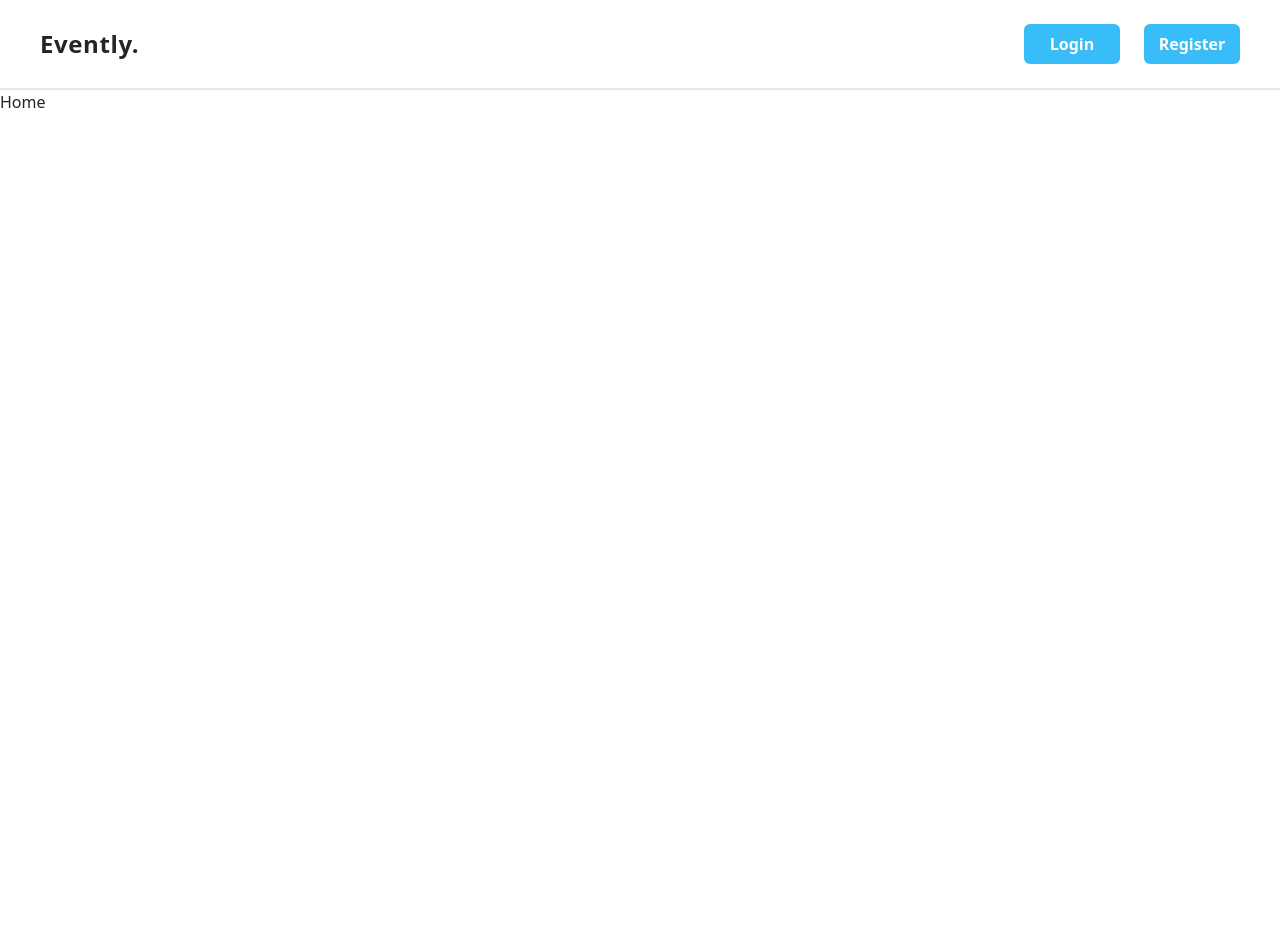
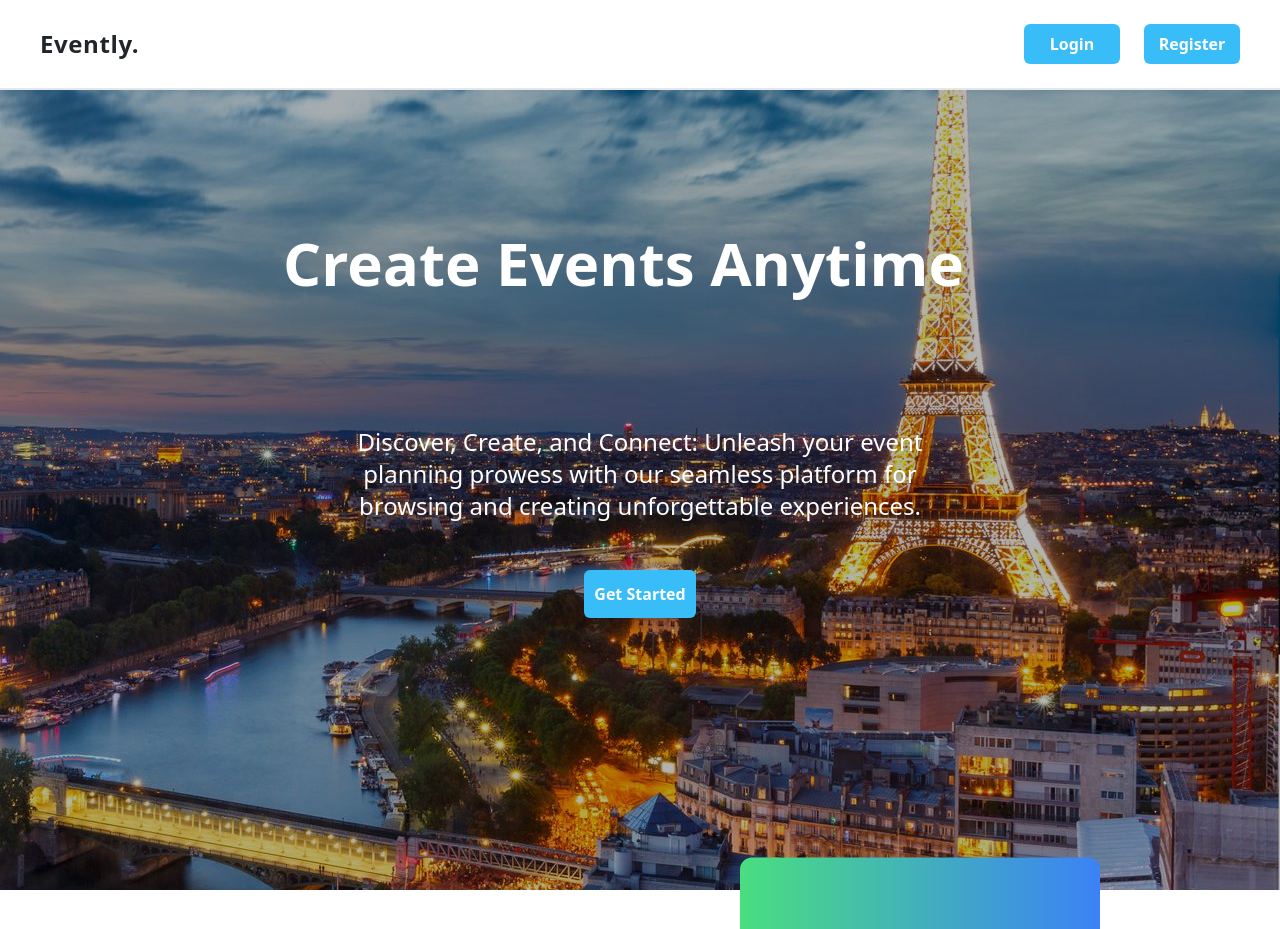
Before and after one commit to ShehzadAslamOza/evently-frontend, a React (Create React App) app: page / in a window 1280 px wide. Shown: the top 929 px of the page. Before the commit the page ends 800 px from the top, so only its background shows below. Built offline with nearby package versions, Linux system fonts and the light colour scheme.

Commit message:
Created Homepage

```diff
--- a/package.json
+++ b/package.json
@@ -23,7 +23,8 @@
     "react-redux": "^7.2.6",
     "react-router-dom": "^6.2.1",
     "react-scripts": "5.0.0",
-    "react-toastify": "^8.1.1"
+    "react-toastify": "^8.1.1",
+    "react-type-animation": "^3.1.0"
   },
   "scripts": {
     "start": "react-scripts start",
--- a/src/components/Header.jsx
+++ b/src/components/Header.jsx
@@ -37,7 +37,7 @@ const Header = () => {
           {/* left side */}
 
           <div className="flex items-center gap-10">
-            <Link to="/events">
+            <Link to="/">
               <div onClick={closeMenu}>
                 <p className="text-2xl font-bold tracking-wide">Evently.</p>
               </div>
--- a/src/pages/Home.jsx
+++ b/src/pages/Home.jsx
@@ -1,7 +1,121 @@
 import React from "react";
+import { Link } from "react-router-dom";
+import { TypeAnimation } from "react-type-animation";
+import Card from "../components/Card";
+import { BsGithub } from "react-icons/bs";
 
 const Home = () => {
-  return <div>Home</div>;
+  const event = {
+    _id: "64a1cc73d5343c30027a6fc4",
+    user: "64947f15f253b5b433252fa6",
+    title: "Karachi Eat",
+    description: "Place where people from all over Karachi come and eat",
+    location: "Benazir Bhutto Park",
+    city: "Karachi",
+    date: "2023-08-03",
+    time: "20:00",
+    createdAt: "2023-07-02T19:13:55.191Z",
+    updatedAt: "2023-07-02T20:00:48.301Z",
+    __v: 0,
+  };
+
+  return (
+    <div>
+      <div className="bg-hero-image bg-right w-screen h-screen ">
+        <div className="flex flex-col items-center text-center justify-center ">
+          <div className="h-52 py-32 md:scale-150">
+            <TypeAnimation
+              sequence={[
+                // Same substring at the start will only be typed out once, initially
+                "Look for Events around your Vicinity",
+                1000, // wait 1s before replacing "Mice" with "Hamsters"
+                "Create Events Anytime",
+                1000,
+                "Create Events from Anywhere",
+                1000,
+                "Create Memories",
+                1000,
+              ]}
+              wrapper="span"
+              speed={50}
+              style={{
+                color: "white",
+                brightness: "100%",
+                fontWeight: "600",
+                fontSize: "2.5em",
+                display: "inline-block",
+              }}
+              repeat={Infinity}
+            />
+          </div>
+          <p className="text-white text-lg w-11/12 pt-20 md:w-1/2 md:text-2xl">
+            Discover, Create, and Connect: Unleash your event planning prowess
+            with our seamless platform for browsing and creating unforgettable
+            experiences.
+          </p>
+
+          <Link to="/login">
+            <button className="w-28 h-12 font-bold text-white bg-theme-blue rounded mt-5">
+              Get Started
+            </button>
+          </Link>
+        </div>
+      </div>
+
+      {/* Discover Events */}
+      <div className="flex flex-wrap items-center justify-around mt-10 w-max-md gap-4 md:justify-center">
+        <div className="font-bold text-4xl md:text-5xl md:mr-20 md:pr-20 bg-gradient-to-r from-cyan-500 to-blue-500 bg-clip-text text-transparent">
+          Discover Events
+        </div>
+        <div className="md:scale-150">
+          <Card event={event} />
+        </div>
+      </div>
+      <div className="flex flex-row-reverse flex-wrap items-center justify-around mt-10 w-max-md gap-4 md:mt-28 md:justify-center">
+        <div className="font-bold text-4xl md:text-5xl md:ml-20 md:pl-20 bg-gradient-to-r from-green-400 to-blue-500 bg-clip-text text-transparent">
+          Explore Cities
+        </div>
+        <div className="scale-150 mt-2 md:mr-10">
+          <div className="flex flex-col">
+            <button
+              className="w-44 h-10 font-semibold border-1 rounded-3xl mt-4 bg-gradient-to-r from-green-400 to-blue-500 bg-clip-text text-transparent"
+              disabled
+            >
+              Islamabad
+            </button>
+            <button
+              className="w-44 h-10 border-1 rounded-3xl bg-gradient-to-r from-cyan-500 to-blue-500 text-white mt-2"
+              disabled
+            >
+              Karachi
+            </button>
+            <button
+              className="w-44 h-10 font-semibold border-1 rounded-3xl mt-2 bg-gradient-to-r from-green-400 to-blue-500 bg-clip-text text-transparent"
+              disabled
+            >
+              Lahore
+            </button>
+            <button
+              className="w-44 h-10 font-semibold border-1 rounded-3xl mt-2 bg-gradient-to-r from-green-400 to-blue-500 bg-clip-text text-transparent"
+              disabled
+            >
+              Peshawar
+            </button>
+          </div>
+        </div>
+      </div>
+      <div className="flex items-center gap-3 justify-center text-center text-lg pb-14 pt-24">
+        Muhammad Shehzad{" "}
+        <a
+          className="hover:rotate-12 hover:scale-150"
+          href="https://github.com/ShehzadAslamOza"
+          target="_blank"
+        >
+          <BsGithub />
+        </a>
+      </div>
+    </div>
+  );
 };
 
 export default Home;
--- a/tailwind.config.js
+++ b/tailwind.config.js
@@ -6,6 +6,9 @@ module.exports = {
       colors: {
         "theme-blue": "#38BDF8",
       },
+      backgroundImage: {
+        "hero-image": "url('/images/hero-img.jpg')",
+      },
     },
   },
   plugins: [
```
Also changed, not shown: images/hero-img.jpg (added), 1 other file (tests, documents, lock files or other folders).
